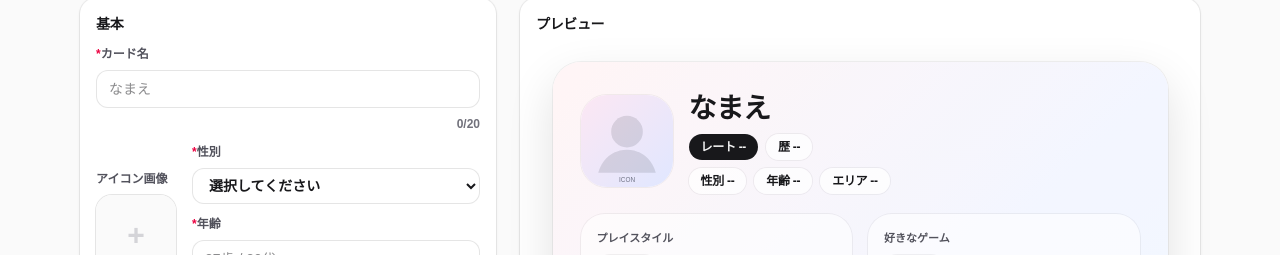
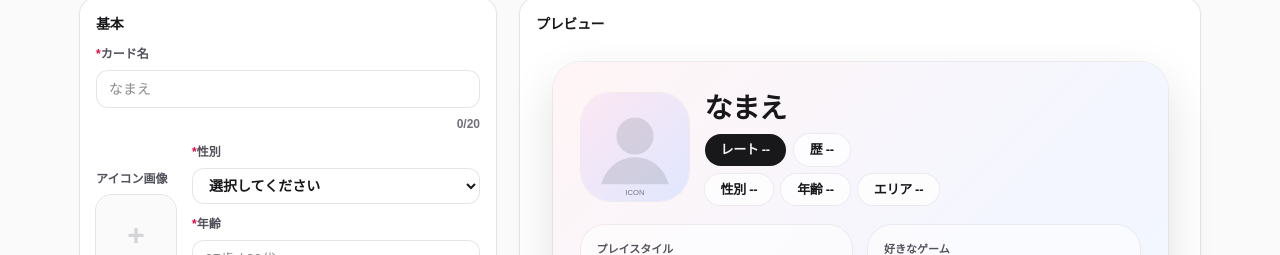
Before and after one commit to lieeeeeeeee/throw-id, a Next.js app: page / in a window 1280 px wide. Shown: the part 103-358 px from the top of the page. Built offline with nearby package versions, Linux system fonts and the light colour scheme; no server answers.

Commit message:
feat: レートとかのサイズ小さく

```diff
--- a/app/components/IntroCard.tsx
+++ b/app/components/IntroCard.tsx
@@ -18,7 +18,7 @@ function experienceLabel(text?: string): string {
 
 function badge(text: string, tone: "dark" | "light" = "light") {
   const base =
-    "inline-flex items-center rounded-full px-3 py-1 text-[12px] font-semibold tracking-tight";
+    "inline-flex items-center rounded-full px-4 py-1.5 text-[13px] font-semibold tracking-tight";
   if (tone === "dark") {
     return (
       <span className={`${base} bg-zinc-900 text-white/95`}>{text}</span>
@@ -127,7 +127,7 @@ export function IntroCard({ data }: { data: CardDraft }) {
       <div className="relative flex h-full min-h-0 flex-col box-border px-[28px] py-[26px]">
         {/* Header */}
         <div className="flex items-center gap-4">
-          <div className="h-[92px] w-[92px] overflow-hidden rounded-[26px] bg-white/70 ring-1 ring-black/5">
+          <div className="h-[108px] w-[108px] overflow-hidden rounded-[30px] bg-white/70 ring-1 ring-black/5">
             {/* eslint-disable-next-line @next/next/no-img-element */}
             <img
               src={iconSrc}
@@ -162,7 +162,7 @@ export function IntroCard({ data }: { data: CardDraft }) {
           className="mt-5 grid min-h-0 flex-1 gap-4"
           style={{
             gridTemplateRows:
-              "minmax(132px, auto) minmax(132px, auto) minmax(0, 1fr)",
+              "minmax(140px, 1.1fr) minmax(140px, 1.1fr) minmax(160px, 0.8fr)",
           }}
         >
           {/* Row 1: プレイスタイル / 好きなゲーム（高さ・位置を揃える） */}
```
